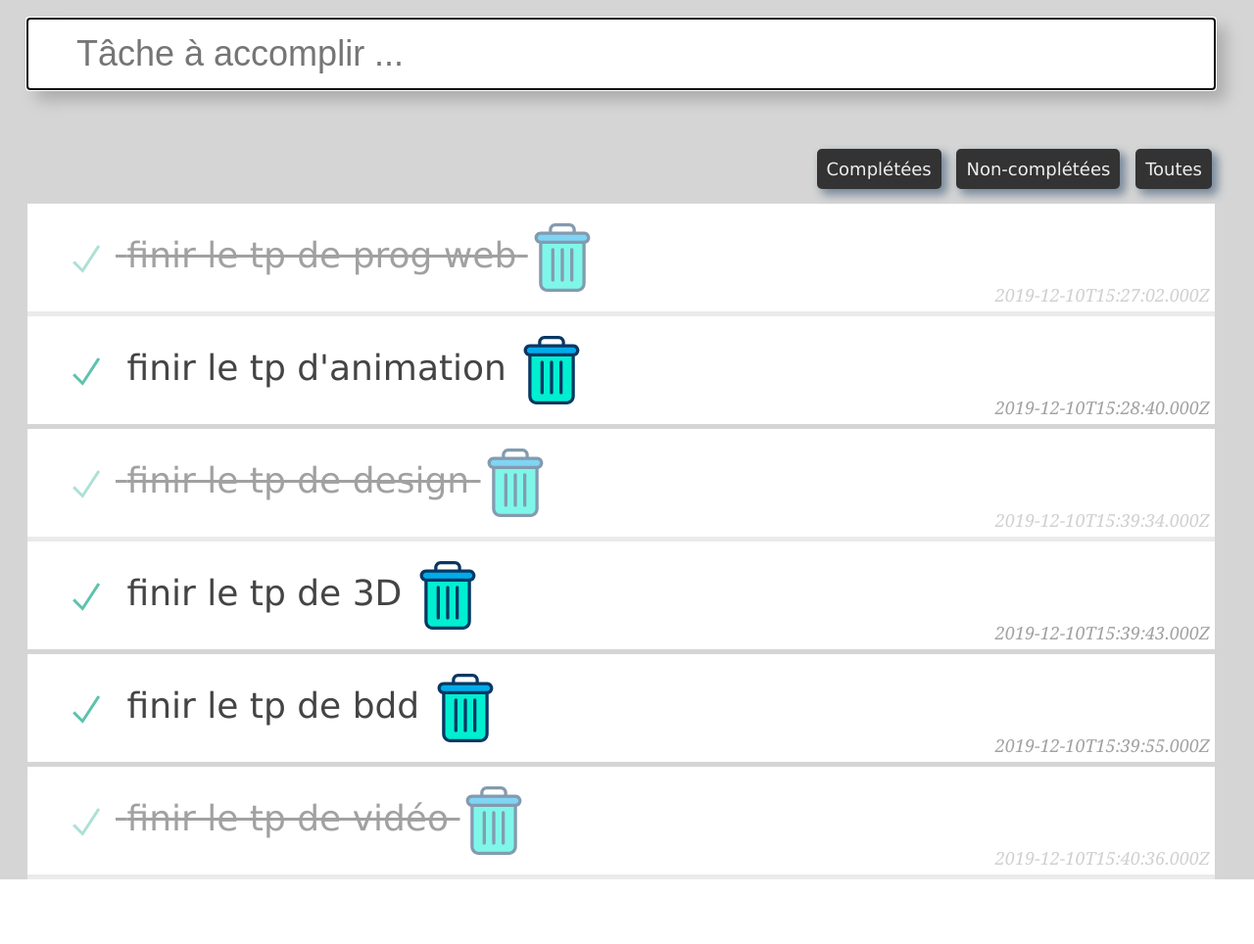
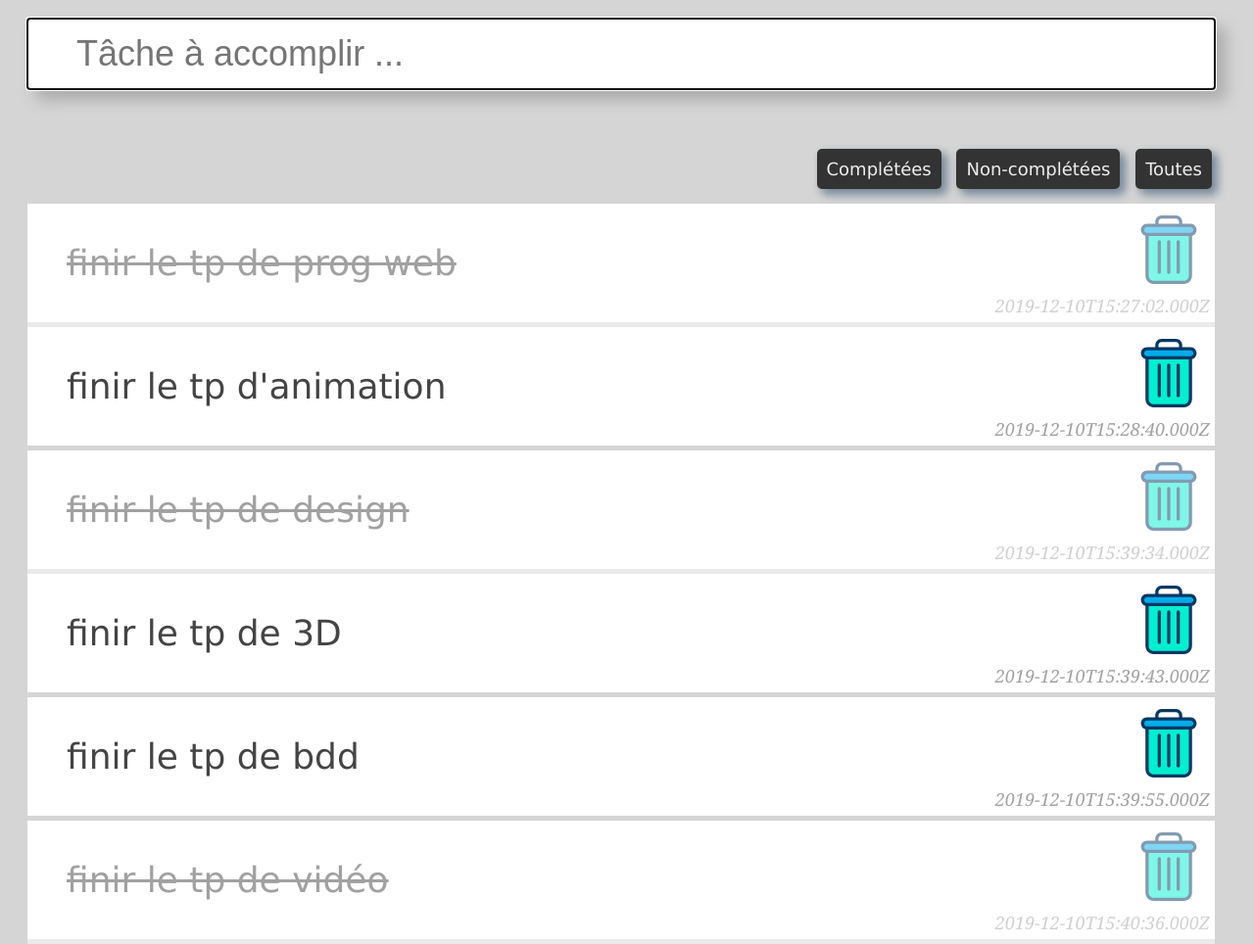
Before and after one commit to OlivierFortier/memo, a PHP site: page / in a window 1280 px wide. Shown: the part 143-1107 px from the top of the page at 98% size. Before the commit the page ends 1041 px from the top, so only its background shows below. Run offline with PHP 8.4, Linux system fonts and the light colour scheme.

Commit message:
changed some styles

```diff
--- a/ressources/css/styles.css
+++ b/ressources/css/styles.css
@@ -78,7 +78,7 @@ ul.liste-taches {
 ul.liste-taches li {
     cursor: default;
     border-bottom: 5px solid #d5d5d5;
-    padding: 20px;
+    padding: 40px;
     position: relative;
 }
 
@@ -105,3 +105,9 @@ ul.liste-taches li span.ajout {
     bottom: 5px;
     right: 5px;
 }
+
+.coche {
+    position: absolute;
+    right: 1%;
+    top: 10%;
+}
```
